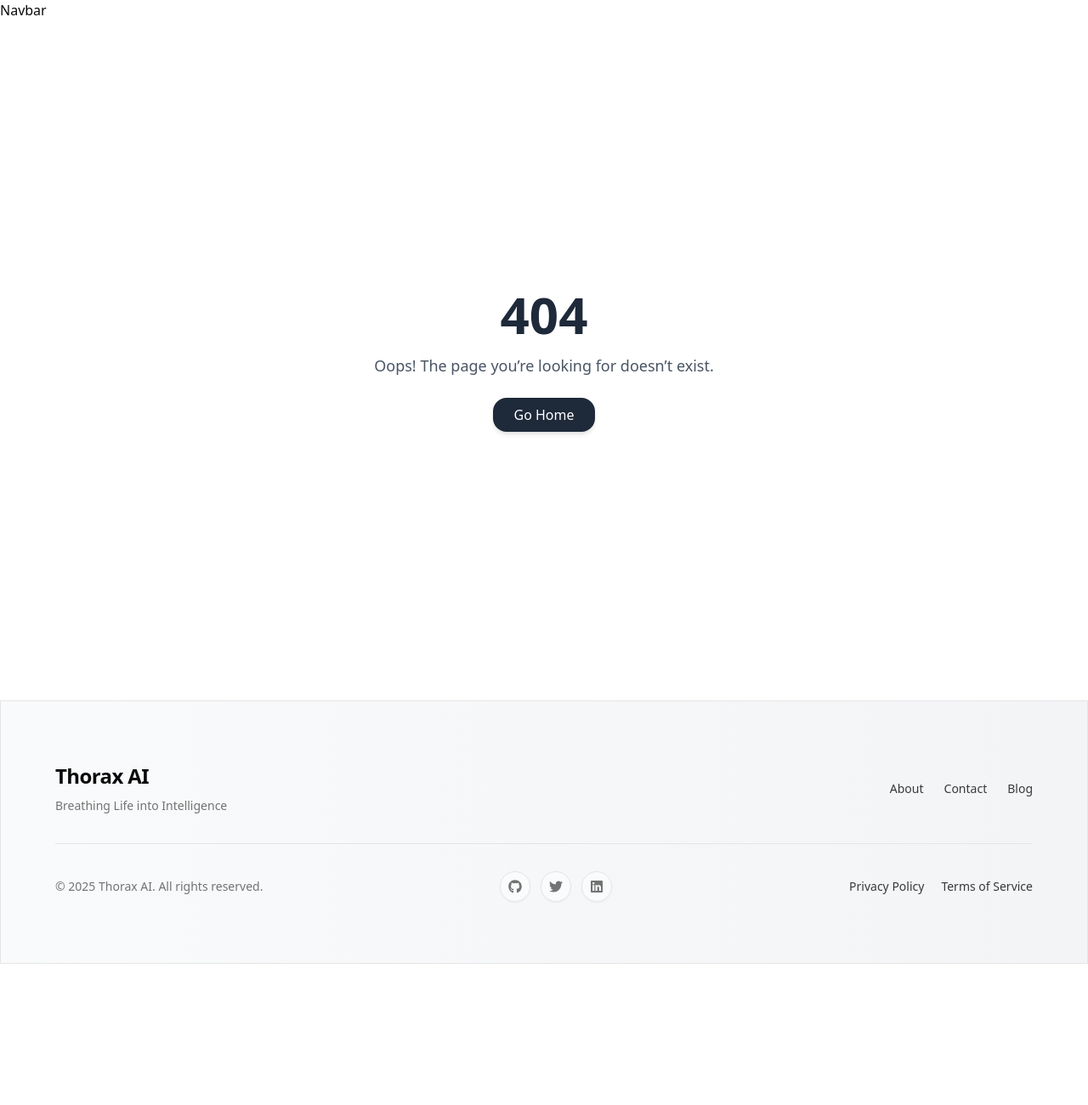
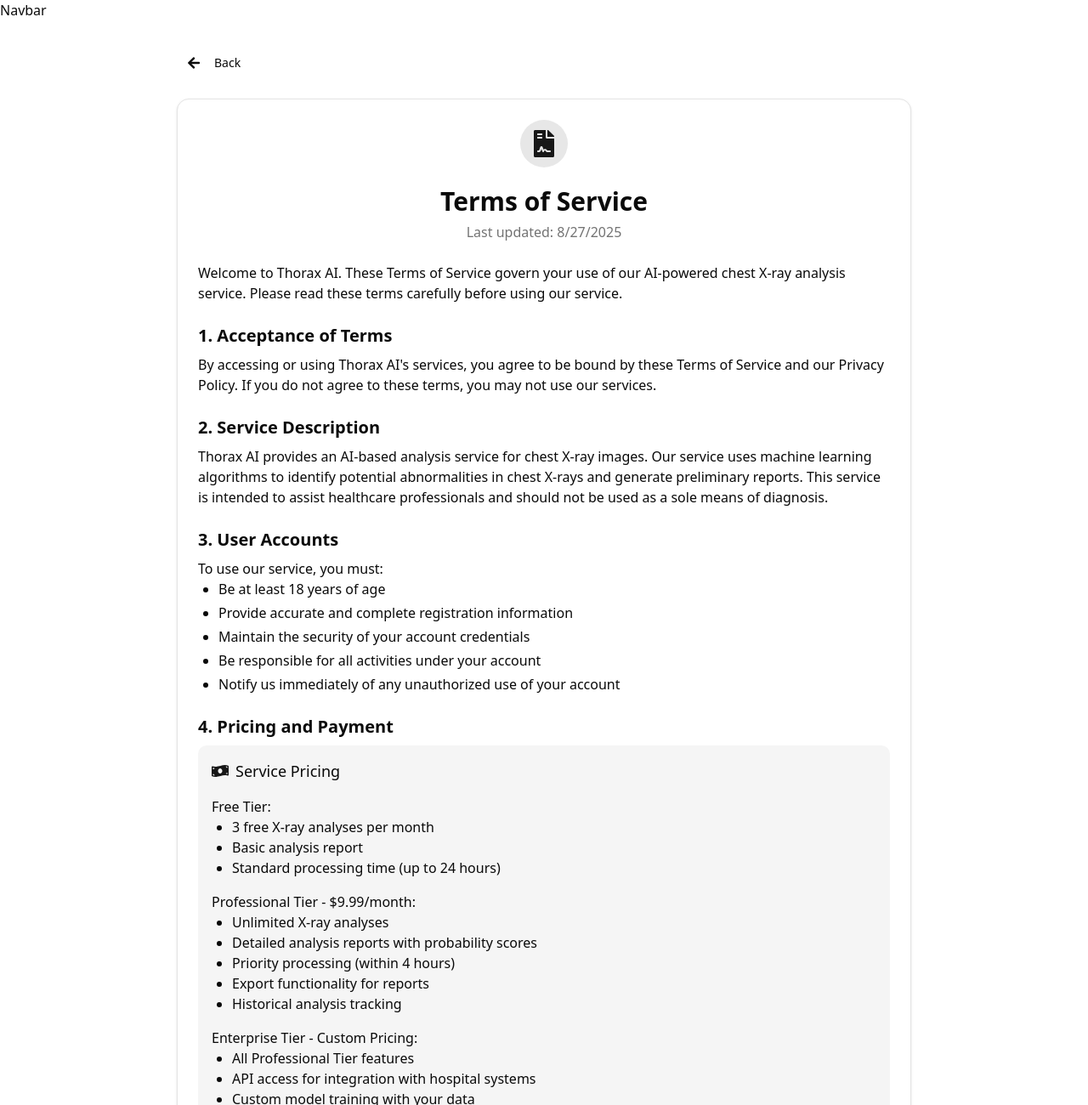
Before and after one commit to kaushal-Prakash/thorax-ai, a Next.js app in the folder frontend/: page /terms in a window 1280 px wide. Before the commit this address had no page. Shown: the top 1300 px of the page at 85% size. Before the commit the page ends 1134 px from the top, so only its background shows below. Built offline with nearby package versions, Linux system fonts and the light colour scheme.

Commit message:
added terms page

```diff
--- /dev/null
+++ b/frontend/src/app/terms/page.js
@@ -0,0 +1,185 @@
+"use client";
+import React from "react";
+import { Card, CardContent, CardHeader, CardTitle } from "@/components/ui/card";
+import { Button } from "@/components/ui/button";
+import { FaArrowLeft, FaFileContract, FaMoneyBillWave } from "react-icons/fa";
+import { useRouter } from "next/navigation";
+
+const TermsOfService = () => {
+  const router = useRouter();
+
+  return (
+    <div className="container mx-auto px-4 py-8 max-w-4xl">
+      <Button
+        variant="ghost"
+        className="mb-6"
+        onClick={() => router.back()}
+      >
+        <FaArrowLeft className="mr-2" /> Back
+      </Button>
+
+      <Card>
+        <CardHeader className="text-center">
+          <div className="flex justify-center mb-4">
+            <div className="p-3 rounded-full bg-primary/10">
+              <FaFileContract className="h-8 w-8 text-primary" />
+            </div>
+          </div>
+          <CardTitle className="text-3xl">Terms of Service</CardTitle>
+          <p className="text-muted-foreground">Last updated: {new Date().toLocaleDateString()}</p>
+        </CardHeader>
+        <CardContent className="space-y-6">
+          <p>
+            Welcome to Thorax AI. These Terms of Service govern your use of our AI-powered chest X-ray analysis
+            service. Please read these terms carefully before using our service.
+          </p>
+
+          <div>
+            <h2 className="text-xl font-semibold mb-2">1. Acceptance of Terms</h2>
+            <p>
+              By accessing or using Thorax AI's services, you agree to be bound by these Terms of Service and
+              our Privacy Policy. If you do not agree to these terms, you may not use our services.
+            </p>
+          </div>
+
+          <div>
+            <h2 className="text-xl font-semibold mb-2">2. Service Description</h2>
+            <p>
+              Thorax AI provides an AI-based analysis service for chest X-ray images. Our service uses machine
+              learning algorithms to identify potential abnormalities in chest X-rays and generate preliminary
+              reports. This service is intended to assist healthcare professionals and should not be used as
+              a sole means of diagnosis.
+            </p>
+          </div>
+
+          <div>
+            <h2 className="text-xl font-semibold mb-2">3. User Accounts</h2>
+            <p>To use our service, you must:</p>
+            <ul className="list-disc pl-6 space-y-1">
+              <li>Be at least 18 years of age</li>
+              <li>Provide accurate and complete registration information</li>
+              <li>Maintain the security of your account credentials</li>
+              <li>Be responsible for all activities under your account</li>
+              <li>Notify us immediately of any unauthorized use of your account</li>
+            </ul>
+          </div>
+
+          <div>
+            <h2 className="text-xl font-semibold mb-2">4. Pricing and Payment</h2>
+            <div className="p-4 bg-muted rounded-lg">
+              <div className="flex items-center mb-2">
+                <FaMoneyBillWave className="h-5 w-5 text-primary mr-2" />
+                <h3 className="text-lg font-medium">Service Pricing</h3>
+              </div>
+
+              <h4 className="font-medium mt-4">Free Tier:</h4>
+              <ul className="list-disc pl-6 mb-4">
+                <li>3 free X-ray analyses per month</li>
+                <li>Basic analysis report</li>
+                <li>Standard processing time (up to 24 hours)</li>
+              </ul>
+
+              <h4 className="font-medium">Professional Tier - $9.99/month:</h4>
+              <ul className="list-disc pl-6 mb-4">
+                <li>Unlimited X-ray analyses</li>
+                <li>Detailed analysis reports with probability scores</li>
+                <li>Priority processing (within 4 hours)</li>
+                <li>Export functionality for reports</li>
+                <li>Historical analysis tracking</li>
+              </ul>
+
+              <h4 className="font-medium">Enterprise Tier - Custom Pricing:</h4>
+              <ul className="list-disc pl-6">
+                <li>All Professional Tier features</li>
+                <li>API access for integration with hospital systems</li>
+                <li>Custom model training with your data</li>
+                <li>Dedicated support and SLAs</li>
+                <li>On-premise deployment options</li>
+              </ul>
+
+              <p className="mt-4 text-sm text-muted-foreground">
+                All payments are processed securely. You can cancel your subscription at any time.
+                Medical institutions may be eligible for tax exemptions - please contact us for more information.
+              </p>
+            </div>
+          </div>
+
+          <div>
+            <h2 className="text-xl font-semibold mb-2">5. Medical Disclaimer</h2>
+            <p className="bg-destructive/10 p-4 rounded-lg border border-destructive/20">
+              IMPORTANT: Thorax AI's services are intended to assist healthcare professionals and should
+              not be used as a sole means of diagnosis. Our AI-generated reports are preliminary assessments
+              and must be reviewed and verified by a qualified medical professional. We do not provide medical
+              advice, diagnosis, or treatment. Always seek the advice of qualified health providers with
+              questions you may have regarding medical conditions.
+            </p>
+          </div>
+
+          <div>
+            <h2 className="text-xl font-semibold mb-2">6. Intellectual Property</h2>
+            <p>
+              All content, features, and functionality of Thorax AI's service, including but not limited to
+              our machine learning models, algorithms, software, and documentation, are the exclusive property
+              of Thorax AI and are protected by international copyright, trademark, and other intellectual
+              property laws.
+            </p>
+          </div>
+
+          <div>
+            <h2 className="text-xl font-semibold mb-2">7. User Content</h2>
+            <p>
+              By uploading X-ray images to our service, you grant Thorax AI a limited license to use, process,
+              and store these images solely for the purpose of providing our analysis service. We will not use
+              your medical images for any other purpose without your explicit consent.
+            </p>
+          </div>
+
+          <div>
+            <h2 className="text-xl font-semibold mb-2">8. Limitation of Liability</h2>
+            <p>
+              To the fullest extent permitted by law, Thorax AI shall not be liable for any indirect, incidental,
+              special, consequential, or punitive damages, or any loss of profits or revenues, whether incurred
+              directly or indirectly, or any loss of data, use, goodwill, or other intangible losses resulting from:
+            </p>
+            <ul className="list-disc pl-6 space-y-1">
+              <li>Your access to or use of or inability to access or use the service</li>
+              <li>Any conduct or content of any third party on the service</li>
+              <li>Any unauthorized access to or use of our servers and/or any personal information stored therein</li>
+            </ul>
+          </div>
+
+          <div>
+            <h2 className="text-xl font-semibold mb-2">9. Governing Law</h2>
+            <p>
+              These Terms shall be governed by and construed in accordance with the laws of the State of California,
+              without regard to its conflict of law provisions. Any legal action or proceeding arising under these
+              Terms will be brought exclusively in the federal or state courts located in San Francisco, California.
+            </p>
+          </div>
+
+          <div>
+            <h2 className="text-xl font-semibold mb-2">10. Changes to Terms</h2>
+            <p>
+              We reserve the right to modify these Terms of Service at any time. We will provide notice of
+              significant changes through our website or by email. Your continued use of our service after
+              such changes constitutes your acceptance of the new Terms.
+            </p>
+          </div>
+
+          <div>
+            <h2 className="text-xl font-semibold mb-2">11. Contact Information</h2>
+            <p>
+              If you have any questions about these Terms of Service, please contact us at:
+              <br />
+              Email: legal@thoraxai.com
+              <br />
+              Address: 123 Medical Innovation Drive, Tech City, TC 12345
+            </p>
+          </div>
+        </CardContent>
+      </Card>
+    </div>
+  );
+};
+
+export default TermsOfService;
```
